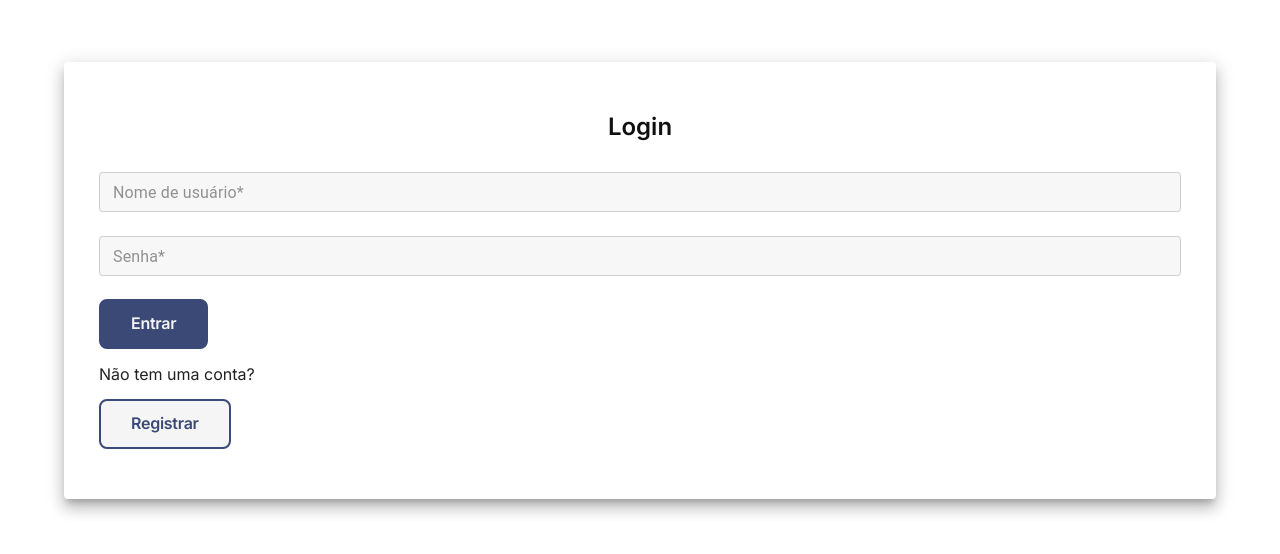
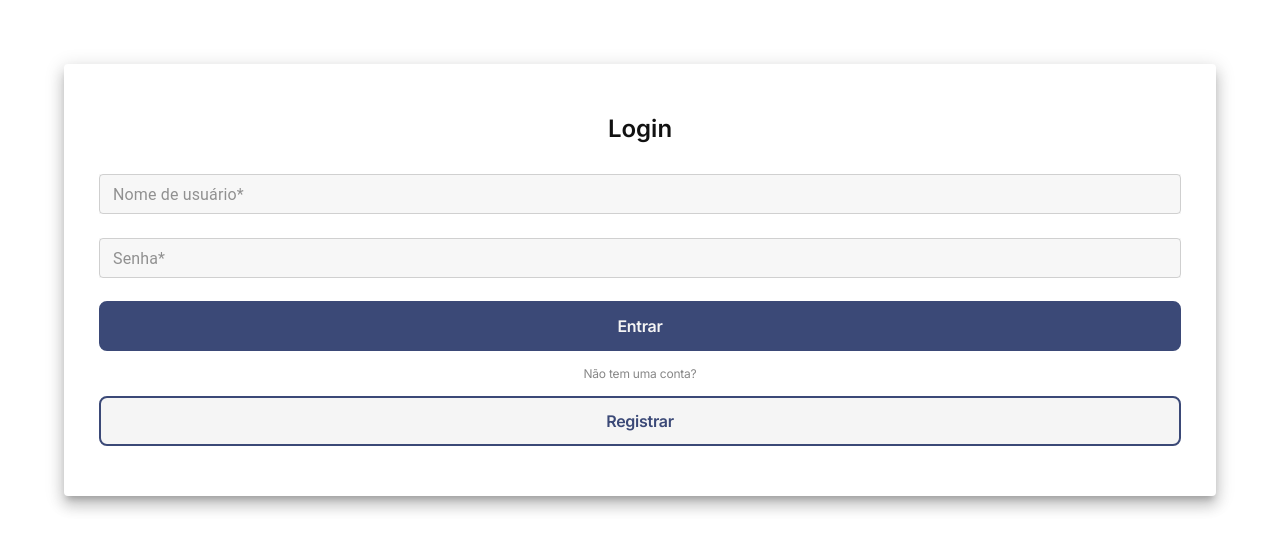
Before and after one commit to Mafeck/new-progress, a React (Create React App) app: page /login in a window 1280 px wide. Shown: the part 120-674 px from the top of the page. Built offline with nearby package versions, Linux system fonts and the light colour scheme.

Commit message:
feat: button styled

```diff
--- a/src/pages/Login/index.jsx
+++ b/src/pages/Login/index.jsx
@@ -68,14 +68,14 @@ const Login = () => {
             error={!!errors.password}
             helperText={errors.password?.message}
           />
-          <Button type="submit">Entrar</Button>
-          {/* <ButtonBox> */}
-          {/* </ButtonBox> */}
+          <ButtonBox>
+            <Button type="submit">Entrar</Button>
+            <span>Não tem uma conta?</span>
+            <Button whiteSchema={true} onClick={() => handleClick()}>
+              Registrar
+            </Button>
+          </ButtonBox>
         </Box>
-        <span>Não tem uma conta?</span>
-        <Button whiteSchema={true} onClick={() => handleClick()}>
-          Registrar
-        </Button>
       </Paper>
     </Container>
   );
```
